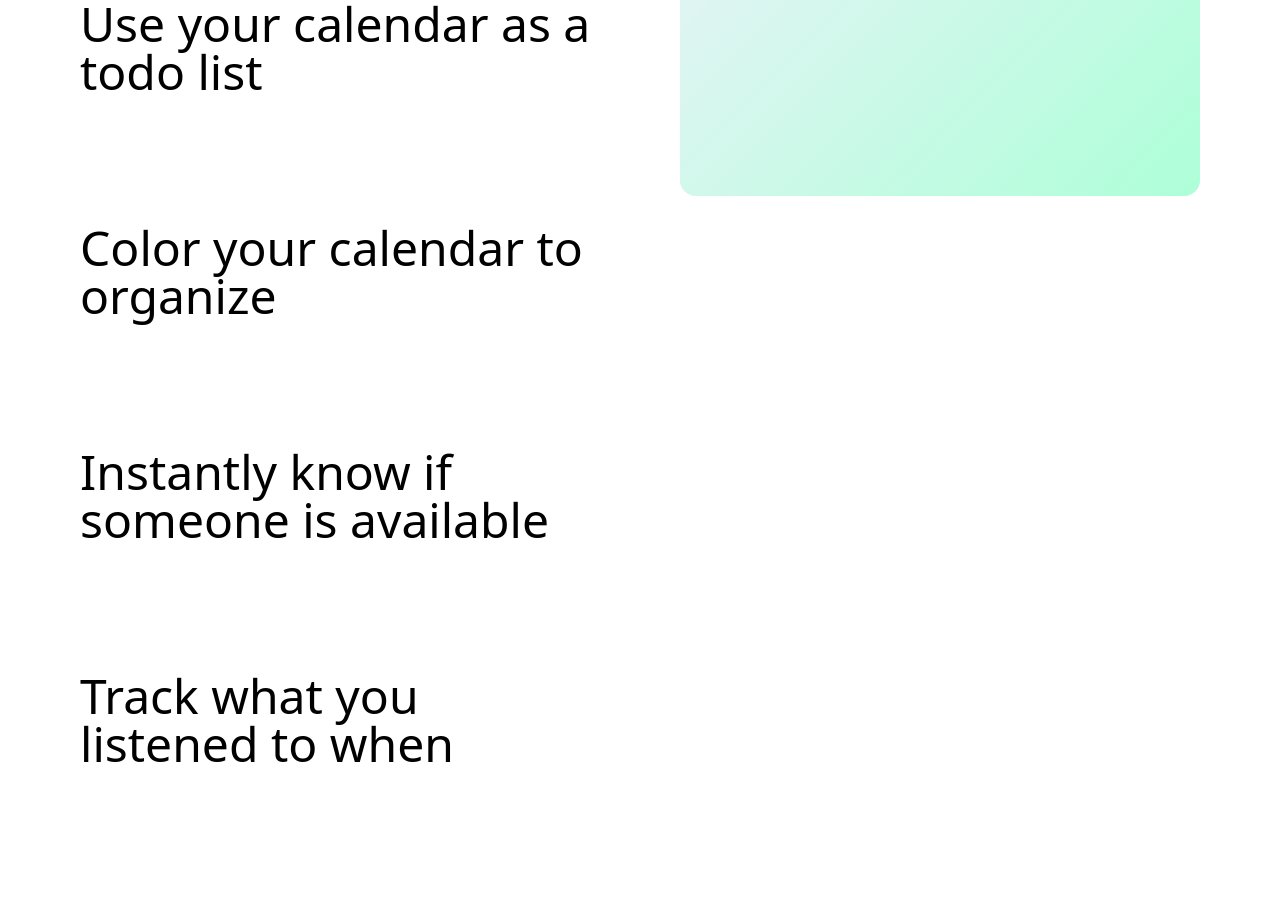
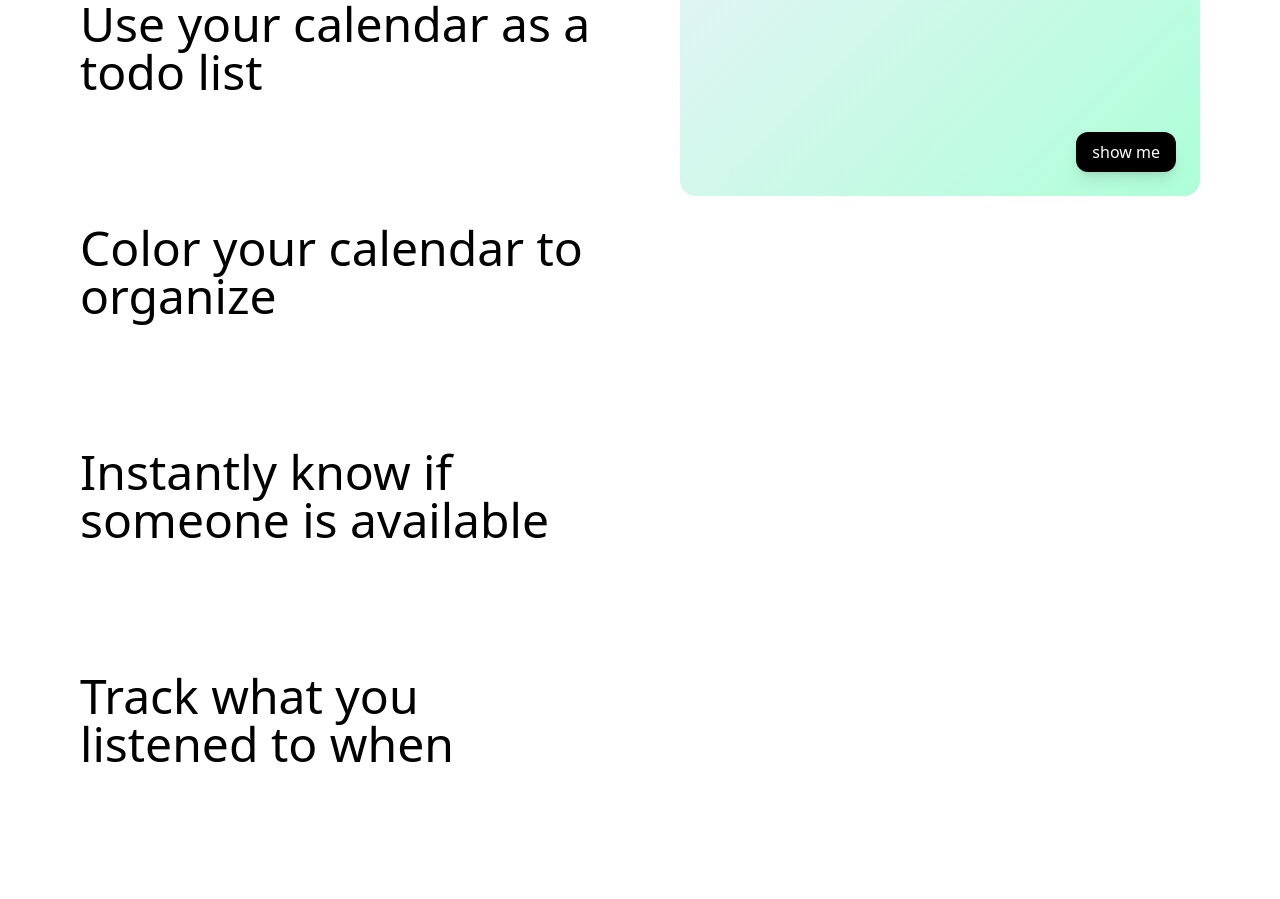
Before and after one commit to Andriikryl/motion-landing, a React (Vite) app: page / in a window 1280 px wide. Shown: the part 1140-2039 px from the top of the page. Built offline with nearby package versions, Linux system fonts and the light colour scheme.

Commit message:
add button to the card component

```diff
--- a/src/components/featurs/Card.tsx
+++ b/src/components/featurs/Card.tsx
@@ -26,6 +26,9 @@ export default function FeatureCard({
       )}
     >
       {children}
+      <button className="bg-black text-white rounded-xl absolute bottom-6 right-6 px-4 py-2 shadow-lg ">
+        show me
+      </button>
     </div>
   );
 }
```
